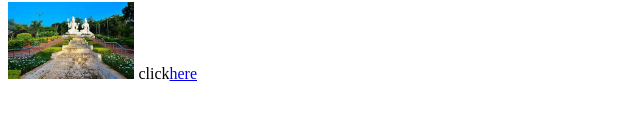
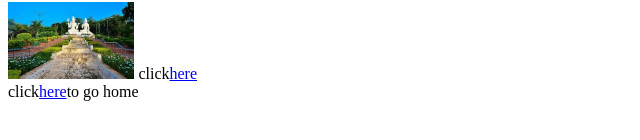
Before and after one commit to sranayjami/sranay, a plain HTML site: page tourist.html in a window 1280 px wide. Shown: the part 240-380 px from the top of the page, without its empty margins (0-640 px from the left). Drawn offline with Linux system fonts and the light colour scheme.

Commit message:
Update tourist.html
jf

```diff
--- a/tourist.html
+++ b/tourist.html
@@ -9,6 +9,7 @@
     		click<a href=https://en.wikipedia.org/wiki/RK_Beach>here</a>
     	<h1>kailasagiri</h1>
 		<img width="10%" src=kai.jpg>
-		click<a href=https://en.wikipedia.org/wiki/Kailasagiri>here</a>
+		click<a href=https://en.wikipedia.org/wiki/Kailasagiri>here</a> </br>
+		click<a href=index.html>here</a>to go home
 	</body>
 </html>
```
